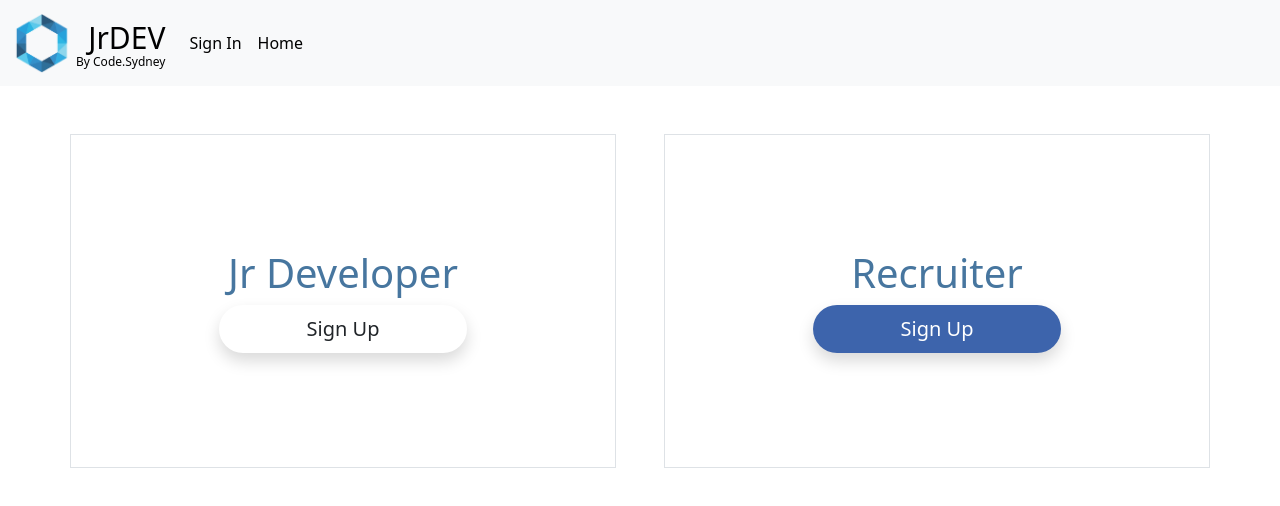
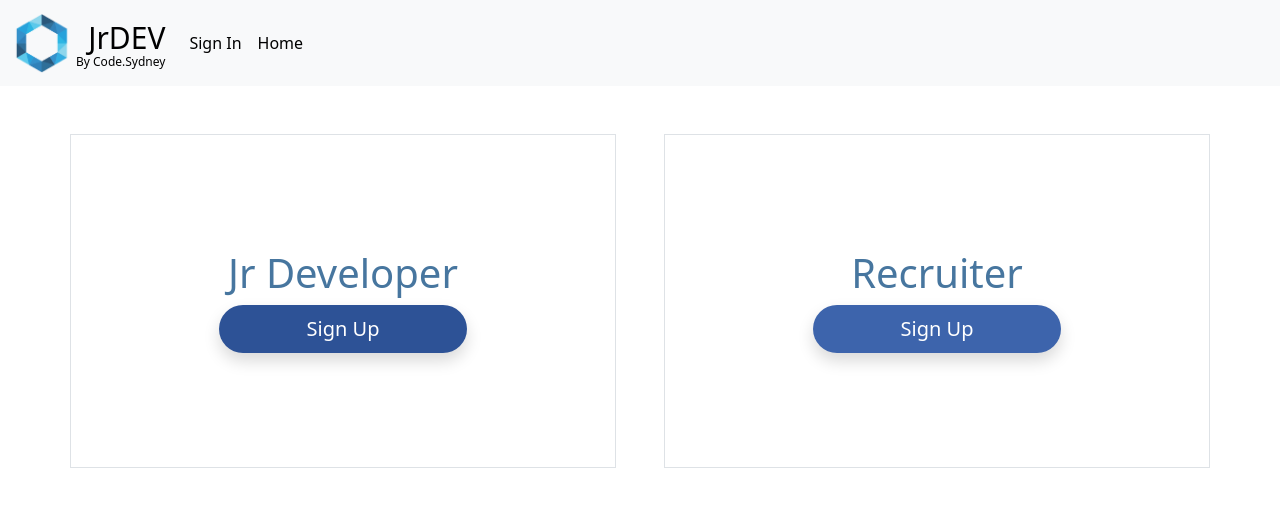
Before and after one commit to codesydney/jrdev, a React (Create React App) app: page / in a window 1280 px wide. In both pictures the pointer is over the link 343 px from the left and 329 px from the top of the page. Shown: the top 506 px of the page. Built offline with nearby package versions, Linux system fonts and the light colour scheme.

Commit message:
style.css button hover style

```diff
--- a/src/styles.css
+++ b/src/styles.css
@@ -4,6 +4,10 @@
 .button-blue {
   color: white;
   background-color: #3d64ac;
+}
+.button-blue:hover {
+  color: white;
+  background-color: #2d5296;
 }
 
 .display-flex {
```
